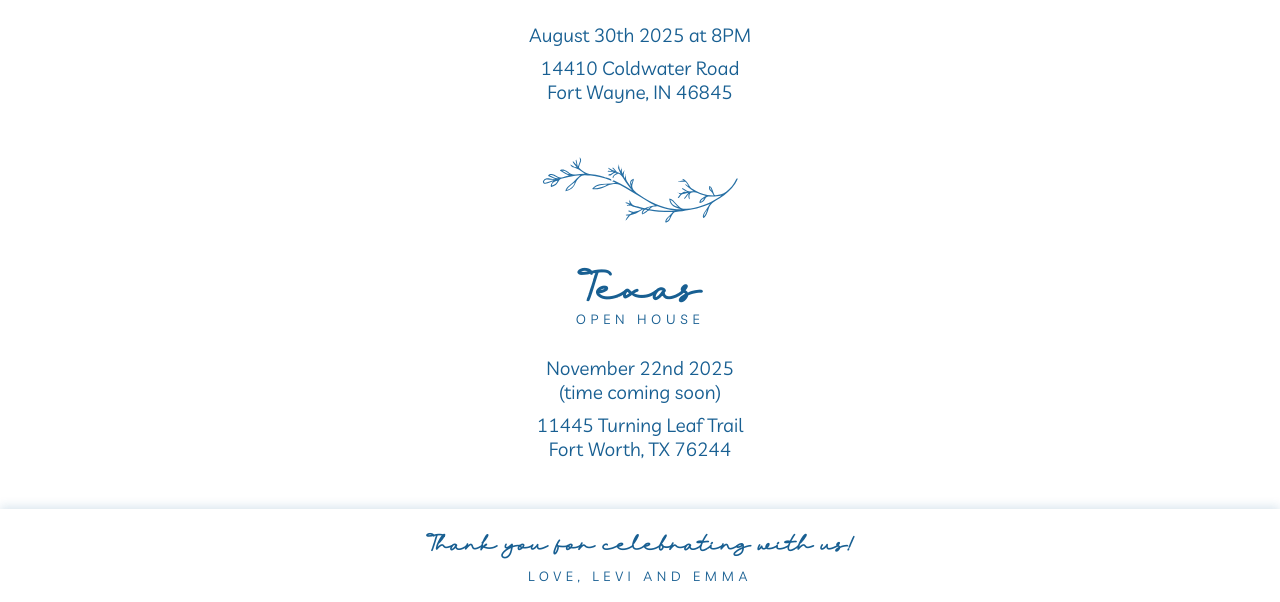
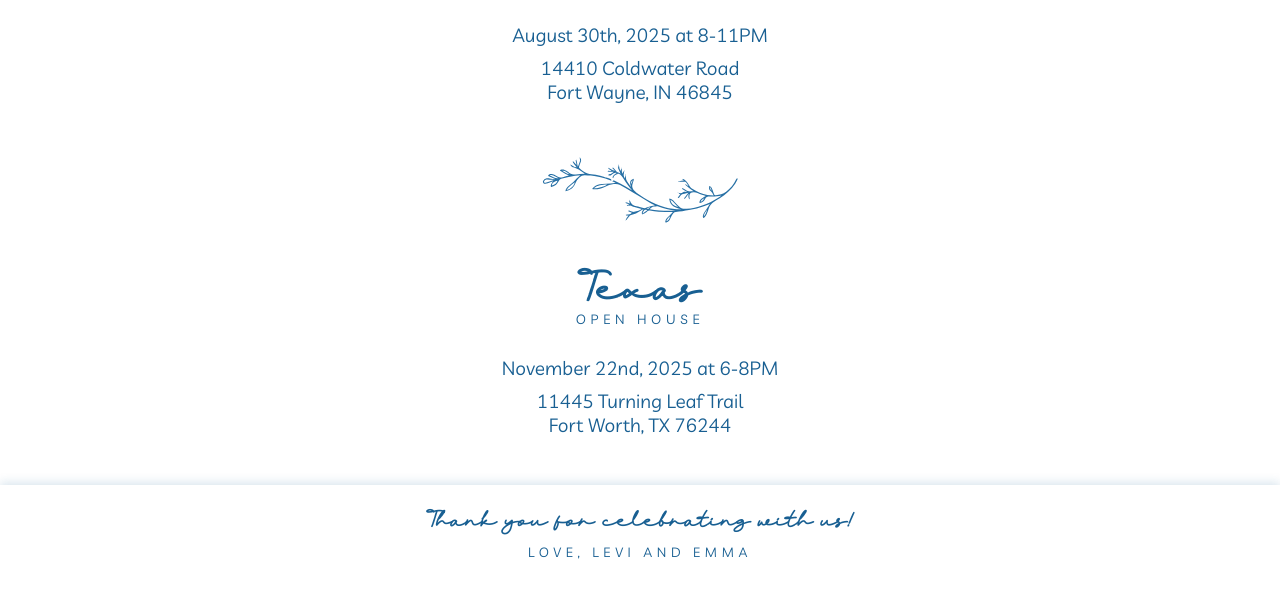
Before and after one commit to emmaohn/leviandemma, a website: page index.html in a window 1280 px wide. Shown: the part 630-1232 px from the top of the page. Drawn offline with nearby package versions, Linux system fonts and the light colour scheme; files that its build step writes are made by us from their sources; files whose address does not match are found by name; a web font is replaced by a local one.

Commit message:
Updatedwith open house times

```diff
--- a/index.html
+++ b/index.html
@@ -22,7 +22,7 @@
         <h2>Indiana</h2>
         <p class="small-text">Ceremony &amp; Reception</p>
         <div class="info">
-          <p>August 30th 2025 at 8PM</p>
+          <p>August 30th, 2025 at 8-11PM</p>
           <p>
             14410 Coldwater Road
             <br>
@@ -30,19 +30,13 @@
           </p>
         </div>
       </section>
-      <!-- <img src="images/elements/13.svg" alt="">
-      <img src="images/elements/14.svg" alt="">
-      <img src="images/elements/15.svg" alt="">
-      <img src="images/elements/16.svg" alt=""> -->
       <img class="center flower" src="images/elements/17.svg" alt="">
       <section class="center info-parent">
         <h2>Texas</h2>
         <p class="small-text">Open House</p>
         <div class="info">
           <p>
-            November 22nd 2025
-            <br>
-            (time coming soon)
+            November 22nd, 2025 at 6-8PM
           </p>
           <p>
             11445 Turning Leaf Trail
--- a/styles/scss/_rsvp.scss
+++ b/styles/scss/_rsvp.scss
@@ -1,6 +1,6 @@
 #rsvp-form {
   width: 100%;
-  max-width: 640px;
+  max-width: 800;
   height: 800px;
   border: none;
 }
```
